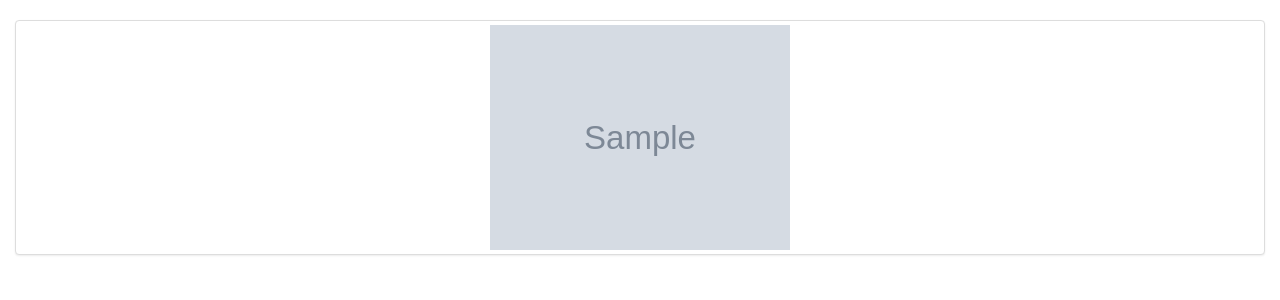
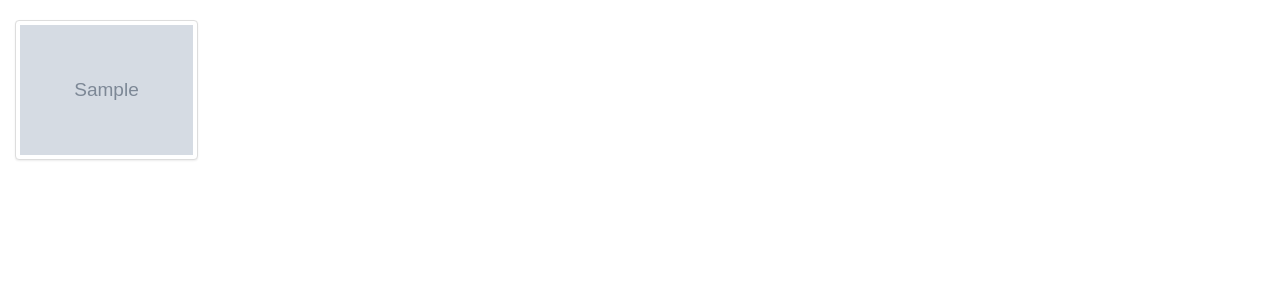
Before and after one commit to JungesAngebot/thumbnail-extractor, a Flask app: template templates/overview.html in a window 1280 px wide. Shown: the part 51-351 px from the top of the page. Run offline with Flask 2, Linux system fonts and the light colour scheme; the template is opened without the code that fills it: most values are stand-ins (such as "Sample title", 1, 10 or a date in 2020); grey boxes marked "Sample" are stand-in pictures; style sheets or scripts are compiled from the project's sources; some libraries are stand-ins or nearby versions.

Commit message:
- link tag foreach thumbnail

```diff
--- a/templates/overview.html
+++ b/templates/overview.html
@@ -1,15 +1,15 @@
 {% extends 'base.html' %}
 
 {% block content %}
-<div class="container-fluid">
-    <div class="row">
-        <div class="col-lg-12">
+    <div class="container-fluid">
+        <div class="row">
             {% for image in images %}
-                <div class="thumbnail">
-                    <img src="{{ url_for('static', filename='images/' + image) }}" width="300">
+                <div class="col-lg-2">
+                    <a href="" class="thumbnail">
+                        <img src="{{ url_for('static', filename='images/' + image) }}" width="300">
+                    </a>
                 </div>
             {% endfor %}
         </div>
     </div>
-</div>
 {% endblock %}
```
